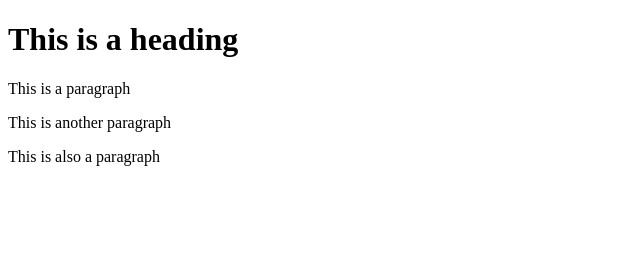
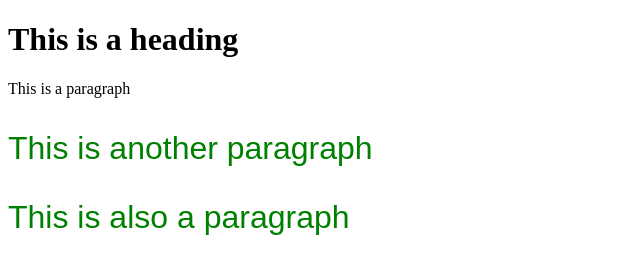
Before and after one commit to alanacpereira/estudos_html, a plain HTML site: page index3.html in a window 1280 px wide. Shown: the whole page, without its empty margins (0-640 px from the left). Drawn offline with Linux system fonts and the light colour scheme.

Commit message:
Atividade 03
css já finalizado, atividade 03 concluída com sucesso

```diff
--- a/index3.html
+++ b/index3.html
@@ -6,7 +6,11 @@
     <title>Atividade 03</title>
 
     <style>
-
+        .colortext{
+            color: green;
+            font-size:32px ;
+            font-family: Arial;
+        }
     </style>
 </head>
 <body>
```
